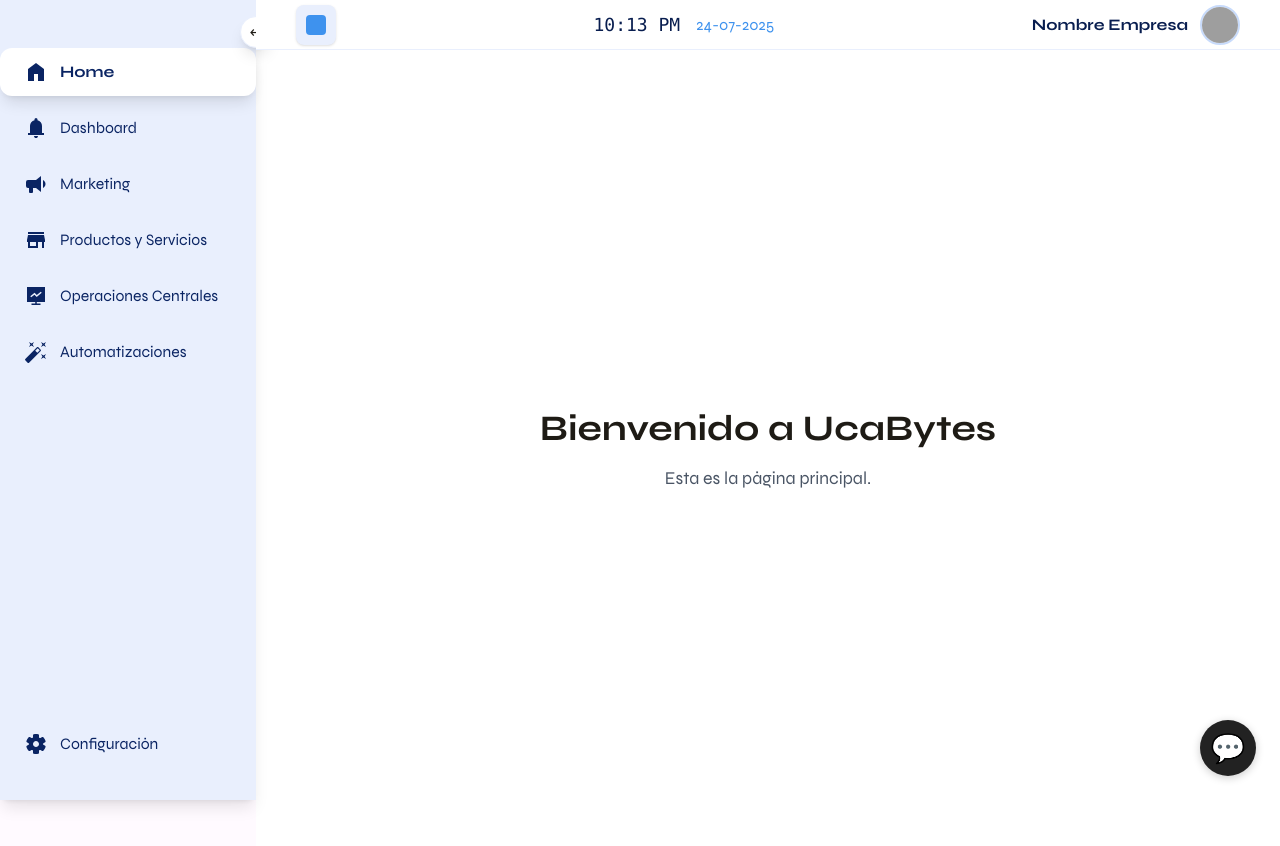
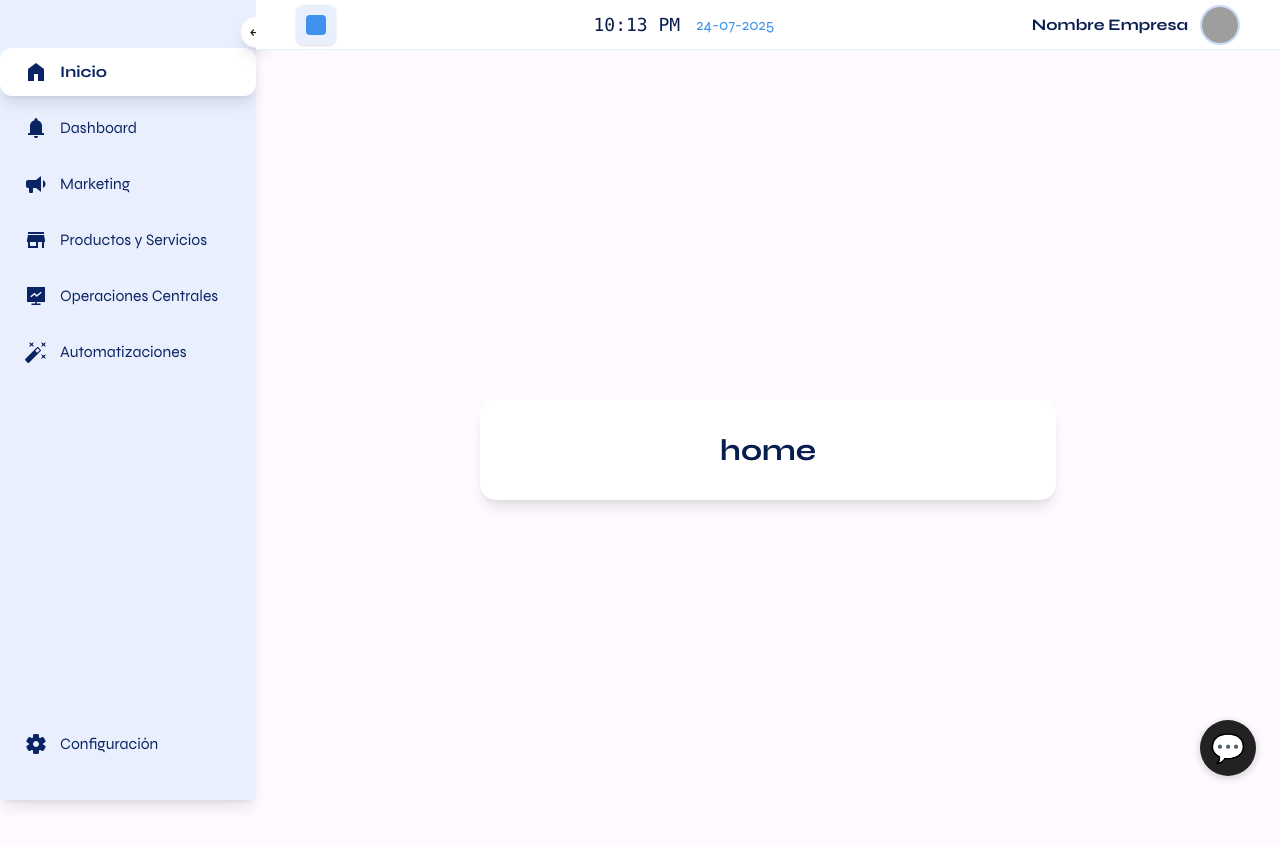
Before and after one commit to iadev2005/UcaBytes, a React (Vite) app in the folder frontend/: page / in a window 1280 px wide. Shown: the top 846 px of the page. Built offline with nearby package versions, Linux system fonts and the light colour scheme; grey boxes are pictures that could not be loaded.

Commit message:
feat: archivo home

```diff
--- a/frontend/src/components/Sidebar.tsx
+++ b/frontend/src/components/Sidebar.tsx
@@ -32,7 +32,7 @@ export default function Sidebar({ onCollapse }: SidebarProps) {
           <SidebarLink
             to="/"
             icon={HomeIcon}
-            label="Home"
+            label="Inicio"
             active={location.pathname === '/'}
             isCollapsed={isCollapsed}
           />
--- a/frontend/src/main.tsx
+++ b/frontend/src/main.tsx
@@ -20,6 +20,7 @@ import Login from './pages/Login';
 import Register from './pages/Register';
 import LoginRegister from './pages/Login-register';
 import ChatButton from './components/ChatButton';
+import Home from './pages/Home.tsx';
 
 function PublicSite() {
   const { siteId } = useParams();
@@ -54,7 +55,7 @@ createRoot(document.getElementById('root')!).render(
         <Route path="/register" element={<Register />} />
         <Route path="/Login-register" element={<LoginRegister />} />
         <Route path="/" element={<LayoutWithChat />}>
-          <Route index element={<App />} />
+          <Route index element={<Home />} />
           <Route path="design-system" element={<DesignSystem />} />
           <Route path="dashboard" element={<Dashboard />} />
           <Route path="marketing" element={<Marketing />} />
@@ -62,6 +63,7 @@ createRoot(document.getElementById('root')!).render(
           <Route path="central-operations" element={<CentralOperations />} />
           <Route path="automations" element={<Automations />} />
           <Route path="settings" element={<Settings />} />
+          <Route path="home" element={<Home/>}/>
         </Route>
       </Routes>
     </BrowserRouter>
--- /dev/null
+++ b/frontend/src/pages/Home.tsx
@@ -0,0 +1,9 @@
+export default function Home() {
+    return (
+      <div className="min-h-screen flex flex-col items-center justify-center bg-[var(--color-background)] p-8">
+        <div className="max-w-xl w-full bg-white rounded-2xl shadow-lg p-8 flex flex-col items-center gap-6">
+          <h1 className="text-3xl font-bold text-[var(--color-primary-700)]">home</h1>
+        </div>
+      </div>
+    );
+  }
```
